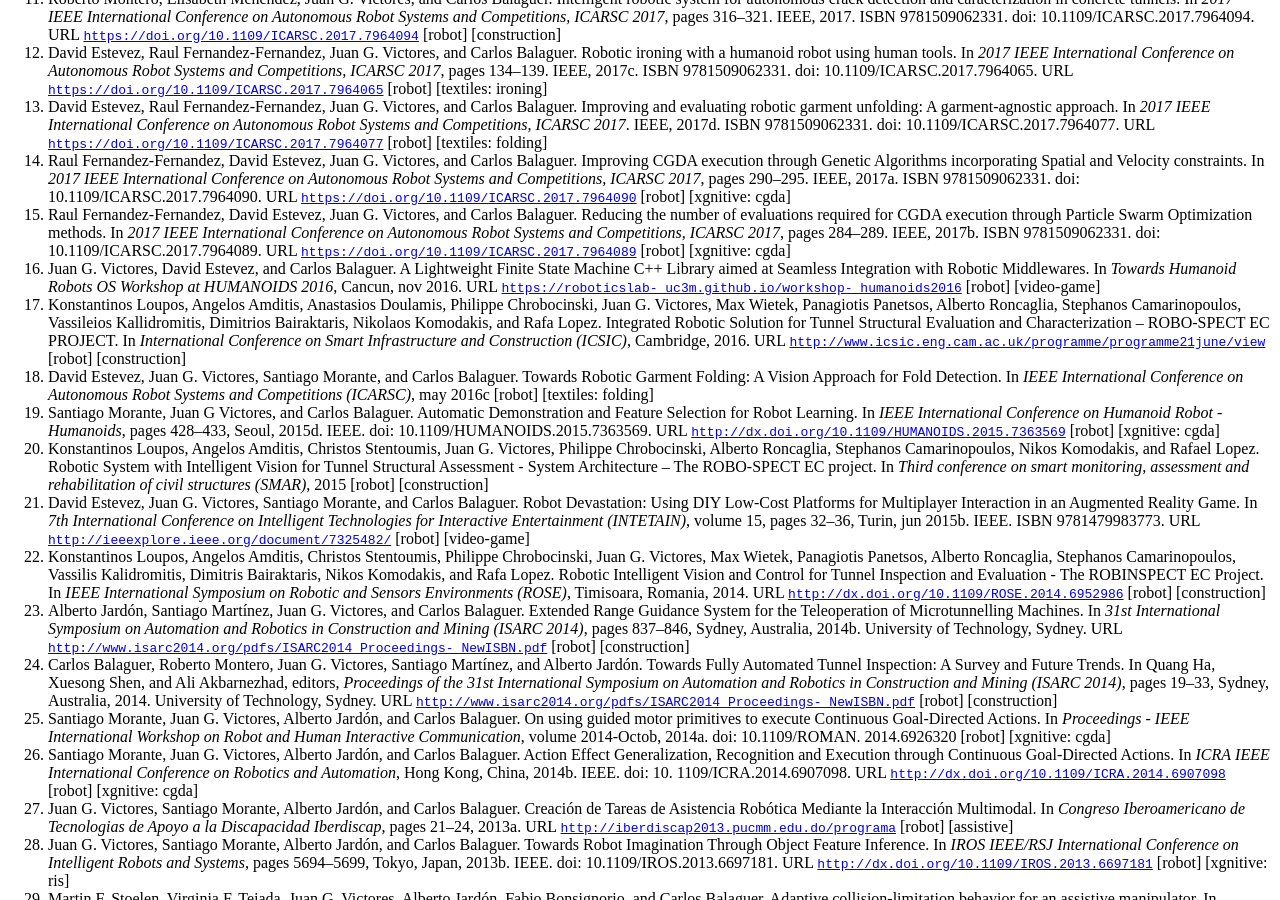
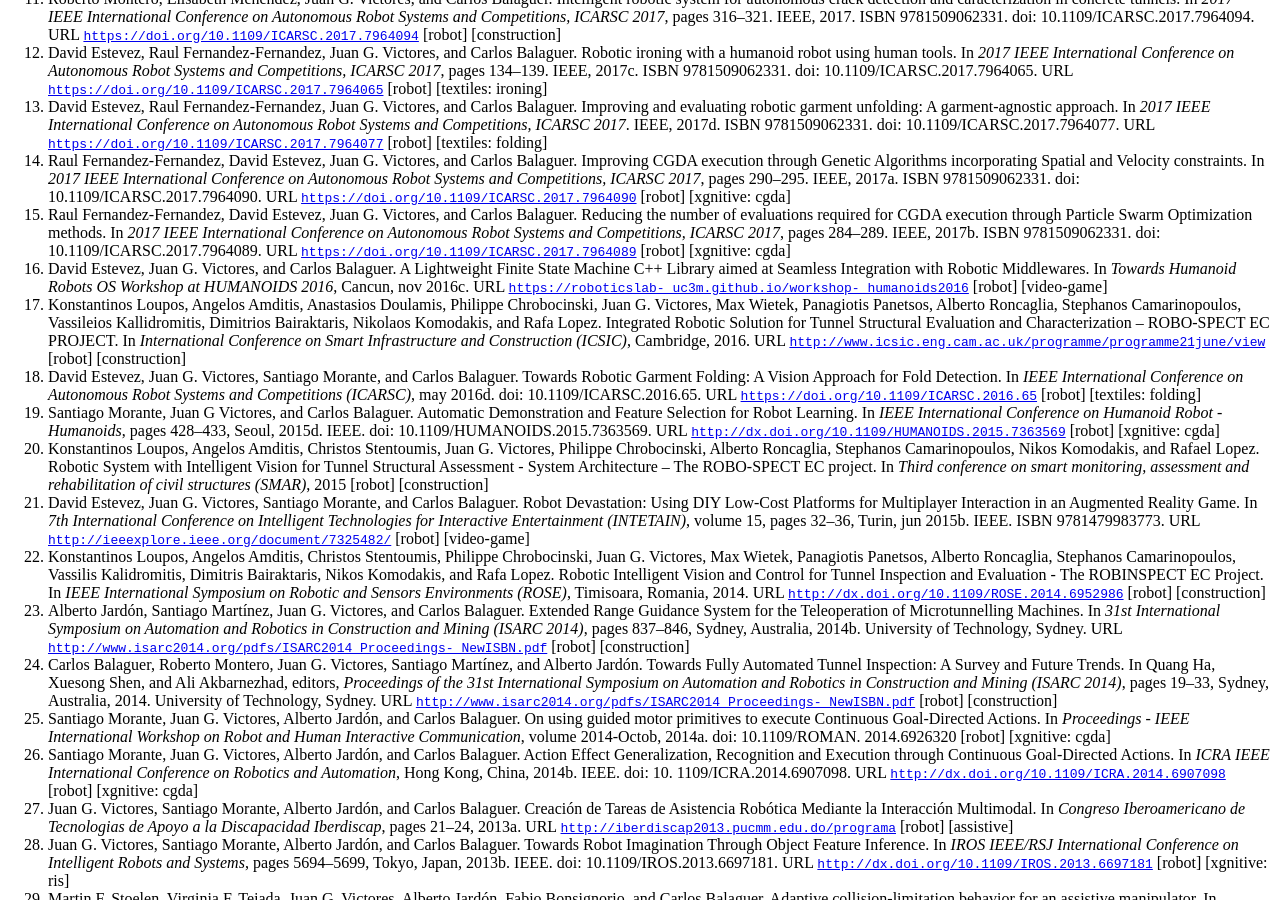
Before and after one commit to jgvictores/jgvictores.github.io, a Jekyll site: the page cv/JuanGVictoresCV.html, which Jekyll copies as it is, in a window 1280 px wide and 900 px high, scrolled down 1922 px. Built offline with Jekyll 4.4.1, drawn with Linux system fonts in a browser that asks for light colours.

Commit message:
estevez2016towards add missing DOI and URL

```diff
--- a/cv/JuanGVictoresCV.html
+++ b/cv/JuanGVictoresCV.html
@@ -10,7 +10,7 @@
 <meta name="originator" content="TeX4ht (http://www.cse.ohio-state.edu/~gurari/TeX4ht/)" />
 <!-- xhtml,charset=utf-8,html -->
 <meta name="src" content="JuanGVictoresCV.tex" />
-<meta name="date" content="2020-06-23 23:17:00" />
+<meta name="date" content="2020-06-24 08:38:00" />
 <link rel="stylesheet" type="text/css" href="JuanGVictoresCV.css" />
 </head><body
 >
@@ -499,10 +499,10 @@
      </li>
      <li
   class="enumerate" id="x1-4032x16"><a
- id="Xestevez2016alightweight"></a>Juan G.   Victores,   David   Estevez,   and   Carlos   Balaguer.        A   Lightweight   Finite   State
+ id="Xestevez2016alightweight"></a>David   Estevez,   Juan G.   Victores,   and   Carlos   Balaguer.        A   Lightweight   Finite   State
      Machine   C++   Library   aimed   at   Seamless   Integration   with   Robotic   Middlewares.        In
      <span
-class="pplri9o-">Towards   Humanoid   Robots   OS   Workshop   at   HUMANOIDS   2016</span>,   Cancun,   nov   2016.      URL
+class="pplri9o-">Towards   Humanoid   Robots   OS   Workshop   at   HUMANOIDS   2016</span>,   Cancun,   nov   2016c.      URL
      <a
 href="https://roboticslab-uc3m.github.io/workshop-humanoids2016" class="url" ><span
 class="cmtt-10">https://roboticslab-_uc3m.github.io/workshop-_humanoids2016</span></a> [robot] [video-game]
@@ -521,11 +521,14 @@
      </li>
      <li
   class="enumerate" id="x1-4036x18"><a
- id="Xestevez2016towards"></a>David Estevez, Juan G. Victores, Santiago Morante, and Carlos Balaguer. Towards Robotic Garment
-     Folding: A Vision Approach for Fold Detection. In <span
-class="pplri9o-">IEEE International Conference on Autonomous Robot</span>
+ id="Xestevez2016towards"></a>David  Estevez,  Juan G.  Victores,  Santiago  Morante,  and  Carlos  Balaguer.     Towards  Robotic
+     Garment  Folding:  A  Vision  Approach  for  Fold  Detection.    In  <span
+class="pplri9o-">IEEE  International  Conference  on</span>
      <span
-class="pplri9o-">Systems and Competitions (ICARSC)</span>, may 2016c [robot] [textiles: folding]
+class="pplri9o-">Autonomous  Robot  Systems  and  Competitions  (ICARSC)</span>,  may  2016d.   doi:  10.1109/ICARSC.2016.65.
+     URL <a
+href="https://doi.org/10.1109/ICARSC.2016.65" class="url" ><span
+class="cmtt-10">https://doi.org/10.1109/ICARSC.2016.65</span></a> [robot] [textiles: folding]
 
 
      </li>
--- a/cv/victores.bib
+++ b/cv/victores.bib
@@ -421,11 +421,13 @@
 abstract = {Folding clothes is a current trend in robotics. Previously to folding clothes, they have to be unfolded. It is not realistic to perform model-based unfolding, as every garment has a different shape, size, color, texture, etc. In this paper we present a garment-agnostic algorithm to unfold clothes that works using 3D sensor information. The depth information provided by the sensor is converted into a grayscale image. This image is segmented using watershed algorithm. This algorithm provide us with labeled regions, each having a different height. In this labeled image, we assume that the highest height region belongs to the fold. Starting on this region, and ending in the garment border, tentative paths are created in several directions to analyze the height profile. For each profile, a bumpiness value is computed, and the lowest one is selected as the unfolding direction. A final extension on this line is performed to create a pick point on the fold border, and a place point outside the garment. The proposed algorithm is tested with a small set of clothes in different positions.},
 author = {Estevez, David and Victores, Juan G. and Morante, Santiago and Balaguer, Carlos},
 booktitle = {IEEE International Conference on Autonomous Robot Systems and Competitions (ICARSC)},
+doi = {10.1109/ICARSC.2016.65},
 file = {:opt/mendeleydesktop-files/Estevez et al. - 2016 - Towards Robotic Garment Folding A Vision Approach for Fold Detection.pdf:pdf},
 keywords = {deformable,laundry,manipulation,object,perception,robot,textile},
 mendeley-tags = {deformable,laundry,manipulation,object,perception,robot,textile},
 month = {may},
 title = {{Towards Robotic Garment Folding: A Vision Approach for Fold Detection}},
+url = {https://doi.org/10.1109/ICARSC.2016.65},
 year = {2016}
 }
 @incollection{morante2015forcesensorless,
```
Also changed, not shown: 1 other file.
